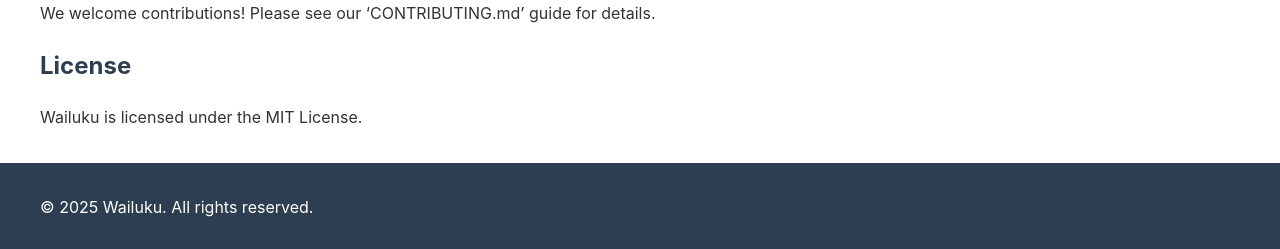
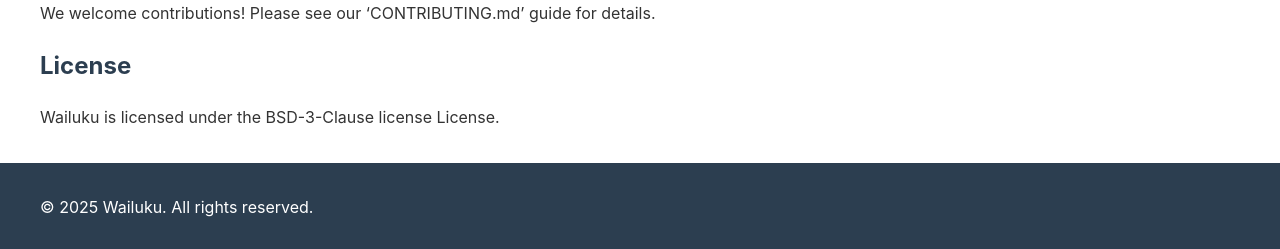
Before and after one commit to aminedakhlii/wailuku, a Jekyll site: the page built from docs/index.md, in a window 1280 px wide and 900 px high, scrolled down 2518 px. Shown: the part 648-897 px from the top of the window. Built offline with Jekyll 4.4.1, drawn with Linux system fonts in a browser that asks for light colours.

Commit message:
update pages index

```diff
--- a/docs/index.md
+++ b/docs/index.md
@@ -139,4 +139,4 @@ We welcome contributions! Please see our 'CONTRIBUTING.md' guide for details.
 
 ## License
 
-Wailuku is licensed under the MIT License.
+Wailuku is licensed under the BSD-3-Clause license License.
```
